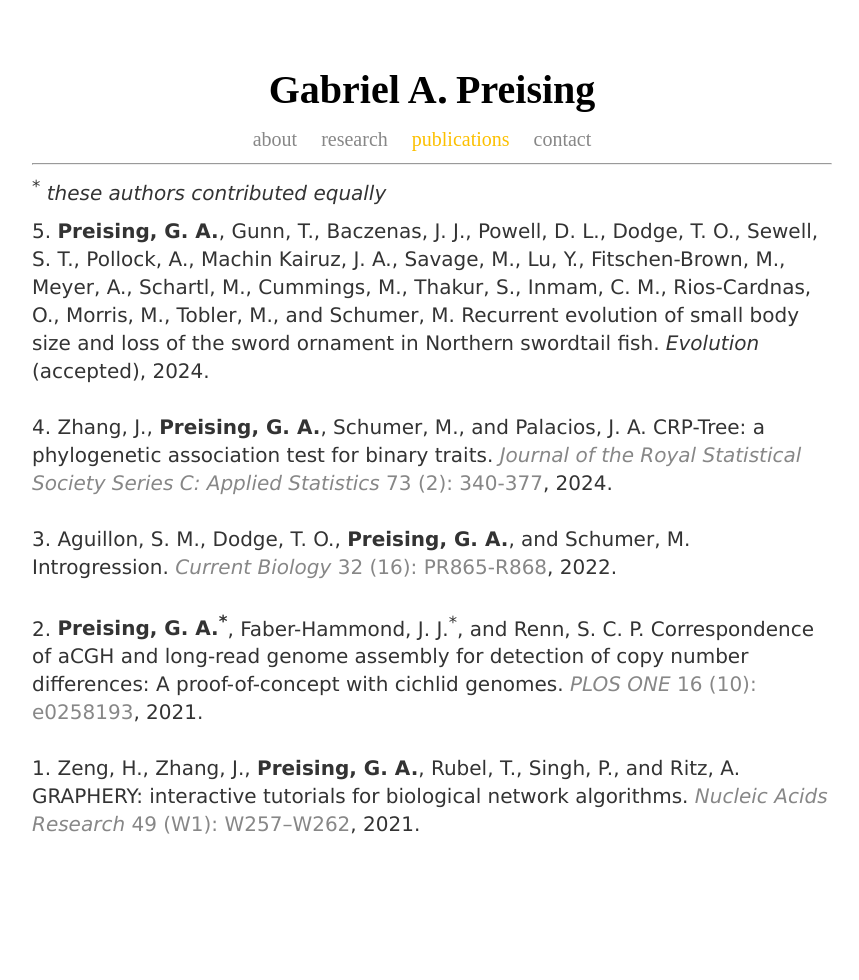
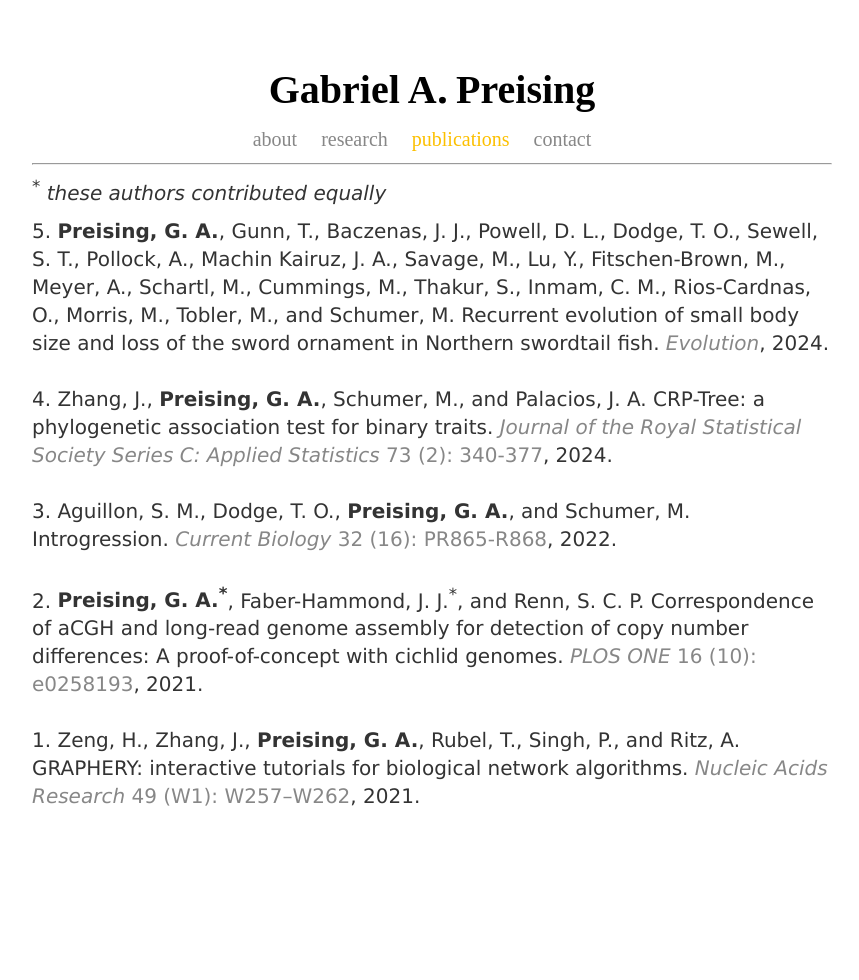
Before and after one commit to gpreising/gpreising.github.io, a Jekyll site: the page built from publications/index.html, in a window 1280 px wide. Shown: the whole page, without its empty margins (208-1067 px from the left). Built offline with Jekyll 4.4.1, drawn with Linux system fonts in a browser that asks for light colours; after the commit the page ends 952 px from its top, so only the background shows below that.

Commit message:
Updated evolution article link

```diff
--- a/publications/index.html
+++ b/publications/index.html
@@ -13,7 +13,7 @@
 <hr>
 <div class="publications">
 	<p><sup>*</sup> <em>these authors contributed equally</em></p>
-		<p>5. <strong>Preising, G. A.</strong>, Gunn, T., Baczenas, J. J., Powell, D. L., Dodge, T. O., Sewell, S. T., Pollock, A., Machin Kairuz, J. A., Savage, M., Lu, Y., Fitschen-Brown, M., Meyer, A., Schartl, M., Cummings, M., Thakur, S., Inmam, C. M., Rios-Cardnas, O., Morris, M., Tobler, M., and Schumer, M. Recurrent evolution of small body size and loss of the sword ornament in Northern swordtail fish. <em>Evolution</em> (accepted), 2024.</p>
+		<p>5. <strong>Preising, G. A.</strong>, Gunn, T., Baczenas, J. J., Powell, D. L., Dodge, T. O., Sewell, S. T., Pollock, A., Machin Kairuz, J. A., Savage, M., Lu, Y., Fitschen-Brown, M., Meyer, A., Schartl, M., Cummings, M., Thakur, S., Inmam, C. M., Rios-Cardnas, O., Morris, M., Tobler, M., and Schumer, M. Recurrent evolution of small body size and loss of the sword ornament in Northern swordtail fish. <a href="https://doi.org/10.1093/evolut/qpae124" target="_blank"><em>Evolution</em></a>, 2024.</p>
 		<br>
 		<p>4. Zhang, J., <strong>Preising, G. A.</strong>, Schumer, M., and Palacios, J. A. CRP-Tree: a phylogenetic association test for binary traits. <a href="https://doi.org/10.1093/jrsssc/qlad098" target="_blank"><em>Journal of the Royal Statistical Society Series C: Applied Statistics</em> 73 (2): 340-377</a>, 2024.</p>
 		<br>
```
